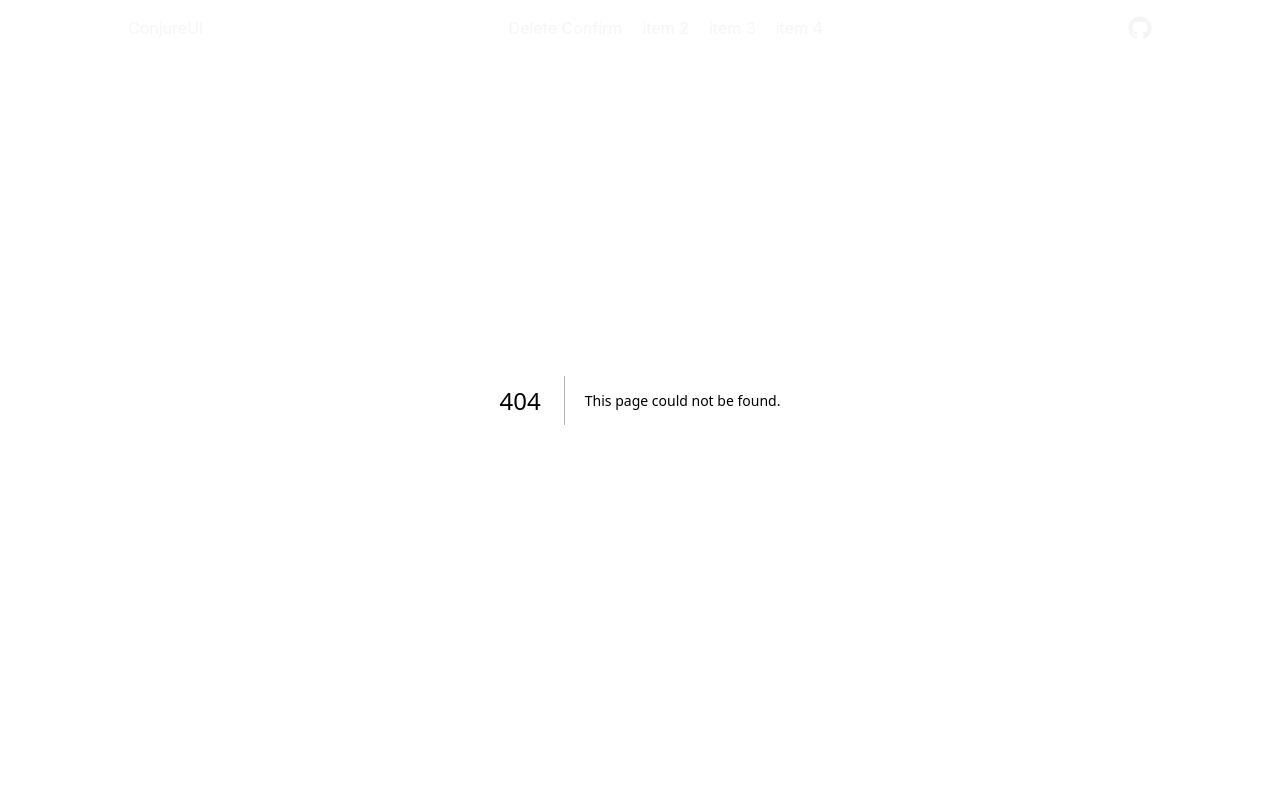
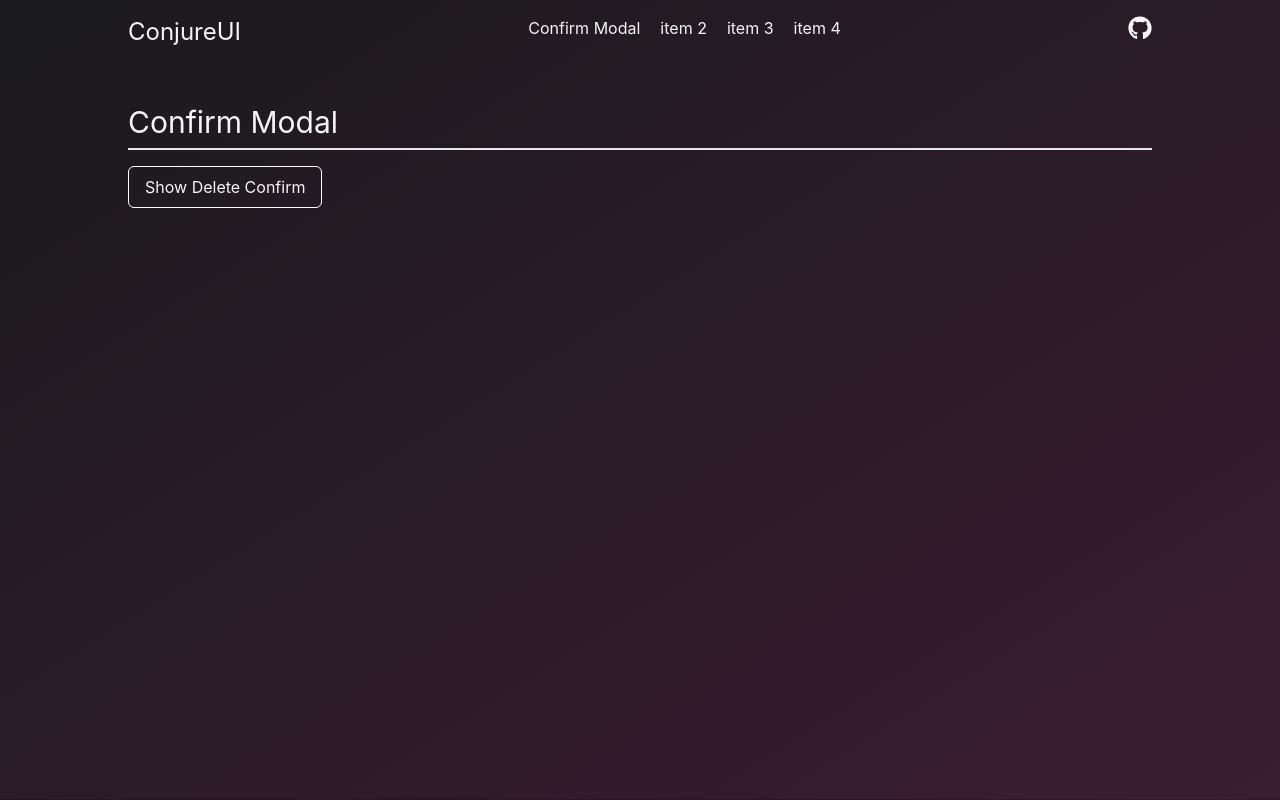
Before and after one commit to scheuermann-markus/ConjureUI, a Next.js app: page /ConfirmModal in a window 1280 px wide. Before the commit this address had no page. Built offline with nearby package versions, Linux system fonts and the light colour scheme.

Commit message:
[main] Implemented Delete Confirm Modal

```diff
--- /dev/null
+++ b/src/app/ConfirmModal/page.tsx
@@ -0,0 +1,37 @@
+'use client'
+
+import { useConfirmModal, ModalAction } from "@/components/ConfirmModal";
+
+export default function Page()
+{
+    const _useConfirmModal = useConfirmModal();
+
+
+    const openDeleteConfirm = async () =>
+    {
+        const objectName = "objectName";
+        const userResponse = await _useConfirmModal.openDeleteConfirmation(`Delete "${objectName}"?`);
+
+        if (userResponse.action === ModalAction.DELETE)
+        {
+            // Add delete logic
+        }
+    }
+
+    return (
+        <section className="mx-32 mt-10 text-whitesmoke">
+            <h1 className="text-3xl">Confirm Modal</h1>
+            <hr className="border-0 border-t-2 mt-2 mb-4"/>
+
+            <div>
+                <button
+                    onClick={openDeleteConfirm}
+                    className="cursor-pointer border border-white rounded-[6px] bg-transparent hover:bg-white hover:text-black transition-colors duration-200 px-4 py-2 select-none"
+                >
+                    Show Delete Confirm
+                </button>
+            </div>
+
+        </section>
+    );
+}
--- a/src/app/globals.css
+++ b/src/app/globals.css
@@ -5,5 +5,5 @@
 
 body {
     font-family: Inter, sans-serif;
-    background-color: #181C14;
+    background: linear-gradient(to bottom right, #1A1A1D, #3B1C32);
 }
--- a/src/app/layout.tsx
+++ b/src/app/layout.tsx
@@ -1,6 +1,7 @@
 import type { Metadata } from "next";
 import "./globals.css";
 import Header from "@/components/Header";
+import { ModalProvider } from "@/components/ConfirmModal";
 
 
 export const metadata: Metadata = {
@@ -19,9 +20,12 @@ export default function RootLayout({
         <html lang="en">
         <body className={`min-h-[calc(100vh-1px)] antialiased`}>
 
-        <Header />
+        <Header/>
 
-        {children}
+        <ModalProvider>
+            <div id="modal-root"></div>
+            {children}
+        </ModalProvider>
 
         </body>
         </html>
--- a/src/app/page.tsx
+++ b/src/app/page.tsx
@@ -7,14 +7,13 @@ export default function App()
     return (
         <section className="h-screen flex gap-12 mx-32 items-center">
             <div className="text-whitesmoke flex-1">
-                <h1 className="text-3xl font-bold mb-2">ConjureUI</h1>
                 <span>Lorem ipsum dolor sit amet, consetetur sadipscing elitr, sed diam nonumy eirmod tempor invidunt ut labore et dolore magna aliquyam erat, sed diam voluptua. At vero eos et accusam et justo duo dolores et ea rebum.</span>
             </div>
 
             <div className="flex-1">
                 <div className="grid grid-cols-2 auto-rows-auto gap-x-6 gap-y-4 justify-end content-center">
 
-                    <Link href="/DeleteConfirm" className={cssHoverCard}>Delete Confirm</Link>
+                    <Link href="/ConfirmModal" className={cssHoverCard}>Confirm Modal</Link>
                     <Link href="/" className={cssHoverCard}/>
                     <Link href="/" className={cssHoverCard}/>
                     <Link href="/" className={cssHoverCard}/>
--- /dev/null
+++ b/src/components/ConfirmModal.tsx
@@ -0,0 +1,168 @@
+'use client'
+
+import React, { createContext, useContext, useState, ReactNode } from 'react';
+import ReactDOM from 'react-dom';
+
+export enum ModalAction
+{
+    YES = 'yes',
+    NO = 'no',
+    CANCEL = 'cancel',
+    DELETE = 'delete',
+}
+
+interface ModalResponse
+{
+    action: ModalAction;
+}
+
+interface ModalContextType
+{
+    openYesNoCancelModal: (message: string) => Promise<ModalResponse>;
+    openDeleteConfirmation: (message: string) => Promise<ModalResponse>;
+}
+
+const ModalContext = createContext<ModalContextType | undefined>(undefined);
+
+export const ModalProvider: React.FC<{ children: ReactNode }> = ({ children }) =>
+{
+    const [modalData, setModalData] = useState<{
+        isOpen: boolean;
+        resolve: ((response: ModalResponse) => void) | null;
+        message: string;
+        type: 'confirmation' | 'delete';
+    }>({
+        isOpen: false,
+        resolve: null,
+        message: '',
+        type: 'confirmation',
+    });
+
+    const openYesNoCancelModal = (message: string): Promise<ModalResponse> =>
+    {
+        return new Promise((resolve) =>
+        {
+            setModalData({ isOpen: true, resolve, message, type: 'confirmation' });
+        });
+    };
+
+    const openDeleteConfirmation = (message: string): Promise<ModalResponse> =>
+    {
+        return new Promise((resolve) =>
+        {
+            setModalData({ isOpen: true, resolve, message, type: 'delete' });
+        });
+    };
+
+    const closeModal = (action: ModalAction) =>
+    {
+        modalData.resolve?.({ action });
+        setModalData({ isOpen: false, resolve: null, message: '', type: 'confirmation' });
+    };
+
+    return (
+        <ModalContext.Provider value={{ openYesNoCancelModal, openDeleteConfirmation }}>
+            {children}
+            {modalData.isOpen && (
+                <Modal
+                    message={modalData.message}
+                    onClose={closeModal}
+                    type={modalData.type}
+                />
+            )}
+        </ModalContext.Provider>
+    );
+};
+
+export const useConfirmModal = (): ModalContextType =>
+{
+    const context = useContext(ModalContext);
+    if (!context)
+    {
+        throw new Error('useConfirmModal must be used within a ModalProvider');
+    }
+    return context;
+};
+
+interface ModalProps
+{
+    message: string;
+    onClose: (action: ModalAction) => void;
+    type: 'confirmation' | 'delete';
+}
+
+const Modal: React.FC<ModalProps> = ({ message, onClose, type }) =>
+{
+    return ReactDOM.createPortal(
+        <>
+            <style>
+                {`
+                    .modal-overlay {
+                        position: fixed;
+                        top: 0;
+                        left: 0;
+                        right: 0;
+                        bottom: 0;
+                        background: rgba(0, 0, 0, 0.5);
+                        display: flex;
+                        align-items: center;
+                        justify-content: center;
+                        z-index: 100;
+                    }
+
+                    .modal-content {
+                        max-width: 50%;
+                        background: white;
+                        padding: 1.5rem 2rem;
+                        border-radius: 6px;
+                        box-shadow: 0 0 10px rgba(0, 0, 0, 0.2);
+                    }
+
+                    .modal-message {
+                        font-size: large;
+                    }
+
+                    .modal-buttons {
+                        margin-top: 30px;
+                        display: flex;
+                        justify-content: space-between;
+                    }
+
+                    .delete-button {
+                        cursor: pointer;
+                        border: 1px solid red;
+                        border-radius: 6px;
+                        padding: 0.5rem 1rem;
+                        transition: all 0.2s;
+                    }
+
+                     .delete-button:hover {
+                        color: white;
+                        background-color: red;
+                        transition: all 0.2s;
+                     }
+                `}
+            </style>
+            <div className="modal-overlay">
+                <div className="modal-content">
+                    <div className="modal-message">{message}</div>
+                    <div className="modal-buttons">
+                        {type === 'confirmation' ? (
+                            <>
+                                <button onClick={() => onClose(ModalAction.YES)}>Yes</button>
+                                <button onClick={() => onClose(ModalAction.NO)}>No</button>
+                                <button onClick={() => onClose(ModalAction.CANCEL)}>Cancel</button>
+                            </>
+                        ) : (
+                            <>
+                                <button onClick={() => onClose(ModalAction.DELETE)} className="delete-button">Delete</button>
+                                <button onClick={() => onClose(ModalAction.CANCEL)}>Cancel</button>
+                            </>
+                        )}
+                    </div>
+                </div>
+            </div>
+        </>,
+        document.getElementById('modal-root') as HTMLElement
+    );
+};
--- a/src/components/Header.tsx
+++ b/src/components/Header.tsx
@@ -4,12 +4,12 @@ import { FaGithub } from "react-icons/fa";
 export default function Header()
 {
     return (
-        <section className="flex justify-between absolute w-full px-32 py-4 text-whitesmoke select-none">
+        <section className="flex justify-between w-full px-32 py-4 text-whitesmoke select-none">
 
-            <Link href="/" className="">ConjureUI</Link>
+            <Link href="/" className="text-2xl">ConjureUI</Link>
 
             <div className="flex justify-center gap-5">
-                <Link href="/DeleteConfirm" className="cursor-pointer">Delete Confirm</Link>
+                <Link href="/ConfirmModal" className="cursor-pointer">Confirm Modal</Link>
                 <Link href="/">item 2</Link>
                 <Link href="/">item 3</Link>
                 <Link href="/">item 4</Link>
```
Also changed, not shown: src/app/DeleteConfirm/page.tsx (deleted, +0 -8 lines).
